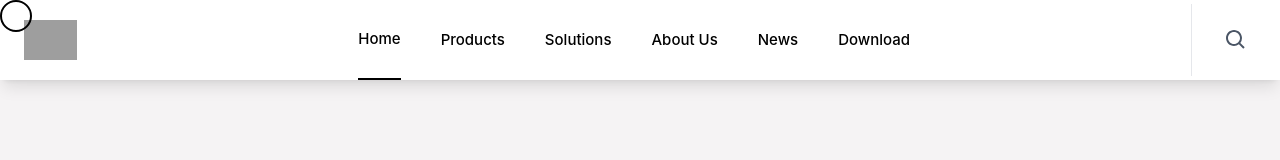
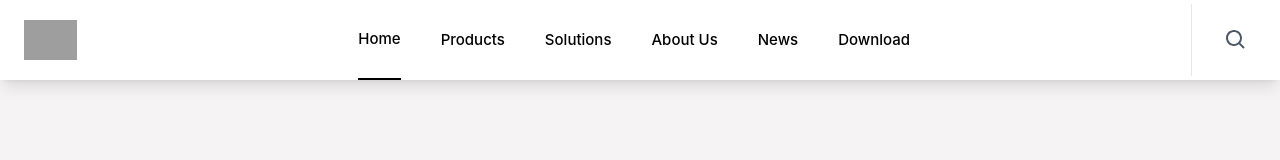
Before and after one commit to mayank-6985/Pixsys, a React (Vite) app: page / in a window 1280 px wide. Shown: the top 160 px of the page. Built offline with nearby package versions, Linux system fonts and the light colour scheme; grey boxes are pictures that could not be loaded.

Commit message:
Removed mouse tracker

```diff
--- a/src/Layouts/MainLayout.jsx
+++ b/src/Layouts/MainLayout.jsx
@@ -7,7 +7,7 @@ import MouseTracker from "../components/MouseTracker";
 const MainLayout = () => {
   return (
     <div className="flex flex-col min-h-screen bg-[#f5f3f4] text-base-text font-sans antialiased">
-      <MouseTracker/>
+      {/* <MouseTracker/> */}
       <Header />
       <main className="flex-grow w-full flex flex-col">
         <Outlet />
```
